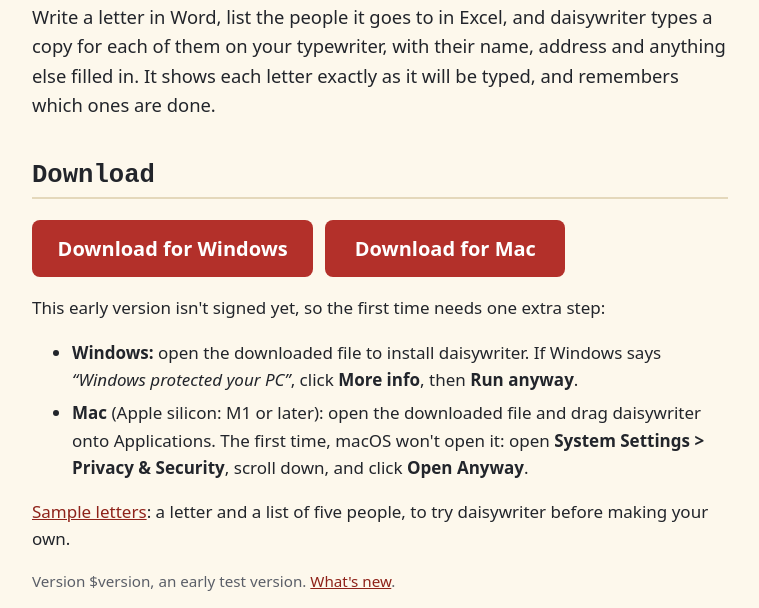
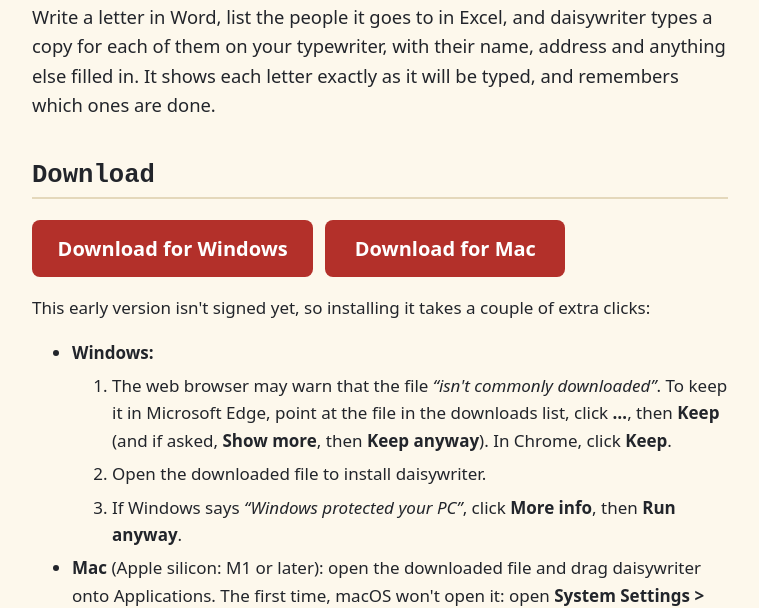
Before and after one commit to nelsonje/daisywriter, a plain HTML site: page website/index.html in a window 1280 px wide. Shown: the part 150-758 px from the top of the page, without its empty margins (260-1019 px from the left). Drawn offline with Linux system fonts and the light colour scheme.

Commit message:
Keeping the download when the browser warns about it (Edge, Chrome); the website is live
The browser's warning comes before Windows' own, and the guide and the page
didn't mention it. The plan and README point to https://daisywriter.jfet.net.

Co-Authored-By: Claude Opus 5.5 <noreply@anthropic.com>

```diff
--- a/website/index.html
+++ b/website/index.html
@@ -29,11 +29,19 @@ typed, and remembers which ones are done.</p>
     <a class="button" href="$msi">Download for Windows</a>
     <a class="button" href="$dmg">Download for Mac</a>
   </p>
-  <p>This early version isn't signed yet, so the first time needs one extra step:</p>
+  <p>This early version isn't signed yet, so installing it takes a couple of extra clicks:</p>
   <ul class="install">
-    <li><strong>Windows:</strong> open the downloaded file to install daisywriter.
-      If Windows says <em>“Windows protected your PC”</em>, click
-      <strong>More info</strong>, then <strong>Run anyway</strong>.</li>
+    <li><strong>Windows:</strong>
+      <ol>
+        <li>The web browser may warn that the file <em>“isn't commonly downloaded”</em>.
+          To keep it in Microsoft Edge, point at the file in the downloads list, click
+          <strong>…</strong>, then <strong>Keep</strong> (and if asked,
+          <strong>Show more</strong>, then <strong>Keep anyway</strong>). In Chrome,
+          click <strong>Keep</strong>.</li>
+        <li>Open the downloaded file to install daisywriter.</li>
+        <li>If Windows says <em>“Windows protected your PC”</em>, click
+          <strong>More info</strong>, then <strong>Run anyway</strong>.</li>
+      </ol></li>
     <li><strong>Mac</strong> (Apple silicon: M1 or later): open the downloaded file and
       drag daisywriter onto Applications. The first time, macOS won't open it: open
       <strong>System Settings &gt; Privacy &amp; Security</strong>, scroll down, and click
```
Also changed, not shown: 3 other files.
